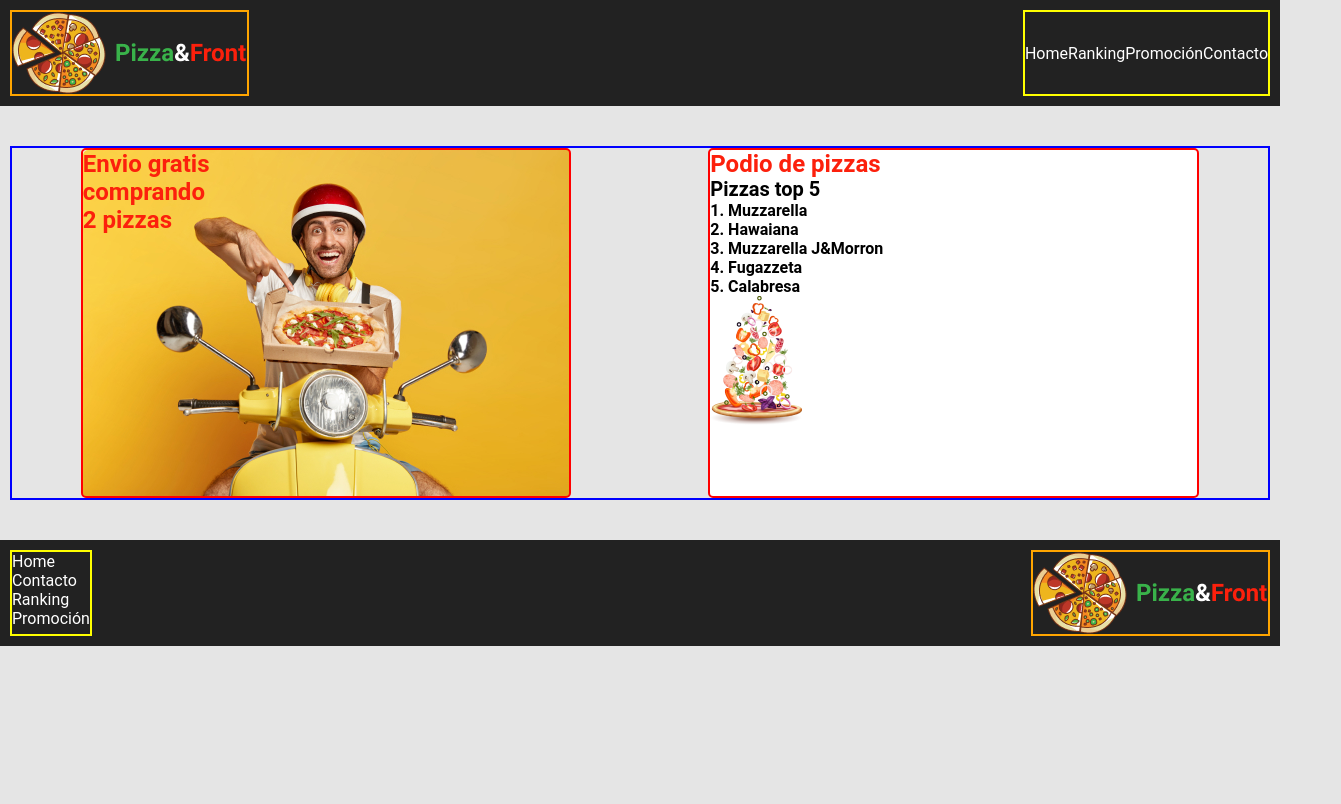
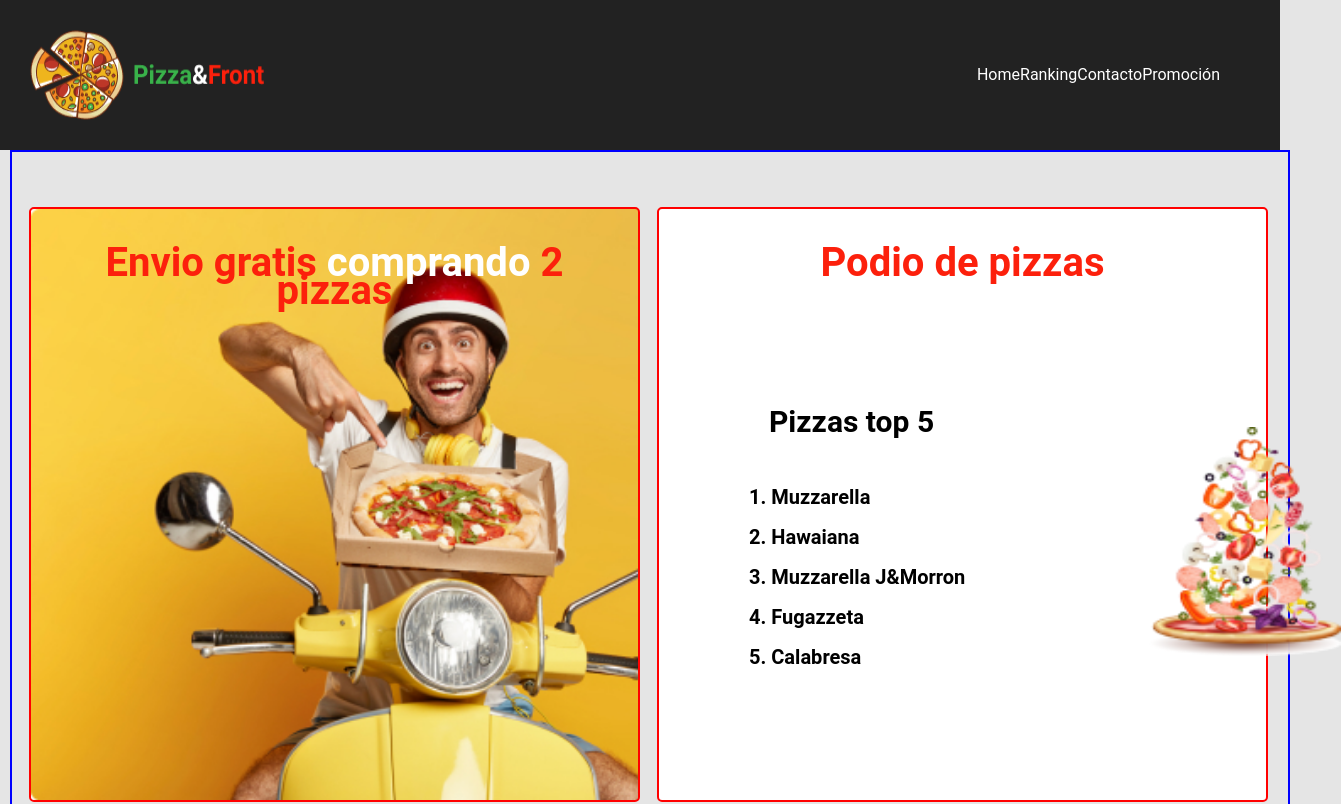
Before and after one commit to marugervasoni/frontend1, a plain HTML site: page clase_11 (pizzafont)/index.html in a window 1280 px wide. Shown: the top 804 px of the page, 1341 px wide, since content can reach past the window. Drawn offline with Linux system fonts and the light colour scheme.

Commit message:
actualizacion

```diff
--- a/clase_11 (pizzafont)/css/style.css
+++ b/clase_11 (pizzafont)/css/style.css
@@ -13,61 +13,68 @@ html {
 /* header */
 header {
     background-color: #222222;
-    width: 100%;
     color: white;
     display: flex;
     flex-direction: row;
     justify-content: space-between;
-    padding: 10px;
+    padding: 30px;
+    flex-flow: nowrap;
 }
 
 .home1 {
-    align-items:center;
-    /* align-sel */
-    border: 2px solid yellow ;
+    display: flex;
+    align-items:flex-end;
+    /* border: 2px solid yellow ; */
+    position: relative;
+    padding: 30px;
+    line-height: 30px;
+}
+
+header img {
+    /* border: 2px solid orange; */
+}
+
+/* cajas section */
+
+.padre {
+    display: flex;
+    border: 2px solid blue;
+    flex-direction: row;
+    justify-content: space-around;
+    /* align-items: stretch; */
+    width: 100%;
+    height: 40%;
+    margin: 0px 10px;
+    padding: 55px 10px;
     position: relative;
 }
 
-header img {
-    border: 2px solid orange;
+.caja {
+    /* flex-direction: row; */
+    border: 2px solid red;
+    width: 95%;
+    /* height: 75%; */
+    margin: 0px 10px 0px 7px;
+    padding: 40px;
+    justify-content: space-around;
 }
 
-/* cajas */
-nav {
-    display: flex;
-    justify-content: flex-end;
-    align-items: center;
-}
-
-.padre {
-    border: 2px solid blue;
-    display: flex;
-    flex-direction:row ;
-    justify-content: space-around;
-    align-items: center;
-    /* align-content: space-around; */
-    position: relative;
-    margin: 40px 10px;
-}
-.caja {
-    border: 2px solid red;
-    /* position:; */
-}
 .uno {
     background-image: url(/img/delivery.jpg);
     background-repeat: no-repeat;
+    background-size: cover;
     order: 1;
-    height: 350px;
-    width: 490px;
-    left: 19px;
-    top: 135px;
+    /* height: 350px;
+    width: 490px; */
+    /* left: 19px; */
+    /* top: 135px; */
     border-radius: 5px;
 }
 
 .dos {
     order: 2;
-    height: 350px;
-    width: 491px;
+    /* height: 350px;
+    width: 491px; */
     left: 514px;
     top: 135px;
     border-radius: 5px;
@@ -75,35 +82,46 @@ nav {
 }
 
 h1 {
-    font-size: 24px;
+    font-size: 40px;
     font-style:normal;
     font-weight: 700;
     line-height: 28px;
-    letter-spacing: 0em;
-    text-align: ;
+    text-align: center;
     color: #FC200C;
+    height: 28px;
+}
+
+.comprando {
+    color: white;
 }
 
 h3 {
-    font-size: 20px;
+    font-size: 30px;
     font-weight: 700;
-    line-height: 23px;
+    line-height: 50px;
     text-align: left;
+    left: 70px;
+    top: 120px;
+    position: relative;
 }
 
 .top5 {
-    font-size: 16px;
+    font-size: 20px;
     font-weight: 700;
-    line-height: 19px;
+    line-height: 40px;
     text-align: left;
+    left: 50px;
+    top: 150px;
+    position: relative;
 }
 
 .pizzafalling {
-    height: 129px;
-    width: 92px;
-    left: 839px;
-    top: 267px;
+    height: 229px;
+    width: 192px;
     border-radius: 5px;
+    position: relative;
+    left: 450px;
+    top: -100px;
 }
 
 /* footer */
@@ -114,18 +132,24 @@ footer {
     flex-direction: row;
     justify-content: space-between;
     padding: 10px;
+    height: 200px;
+    width:100%;
+    /* border: 2px solid green; */
 }
 
 .home2 {
     font-size: 16px;
     font-style: normal;
     font-weight: 400;
-    line-height: 19px;
+    line-height: 30px;
     text-align: left;
-    border: 2px solid yellow ;
+    /* border: 2px solid yellow ; */
     position: relative;
+    align-self: center;
+    padding: 10px;
 }
 
 footer img {
-    border: 2px solid orange;
+    /* border: 2px solid orange; */
+    padding: 20px;
 }
--- a/clase_11 (pizzafont)/index.html
+++ b/clase_11 (pizzafont)/index.html
@@ -16,13 +16,13 @@
         <nav class="home1">
             <p>Home</p>
             <p>Ranking</p>
+            <p>Contacto</p>
             <p>Promoción</p>
-            <p>Contacto</p>
         </nav>
     </header>
     <section class="padre">
         <article class="caja uno">
-            <h1>Envio gratis <p>comprando</p> 2 pizzas</h1>
+            <h1>Envio gratis <span class="comprando">comprando</span> 2 pizzas</h1>
             <!-- <img src="img/delivery.jpg" alt="foto-delivery"> -->
         </article>
         <article class="caja dos">
```
